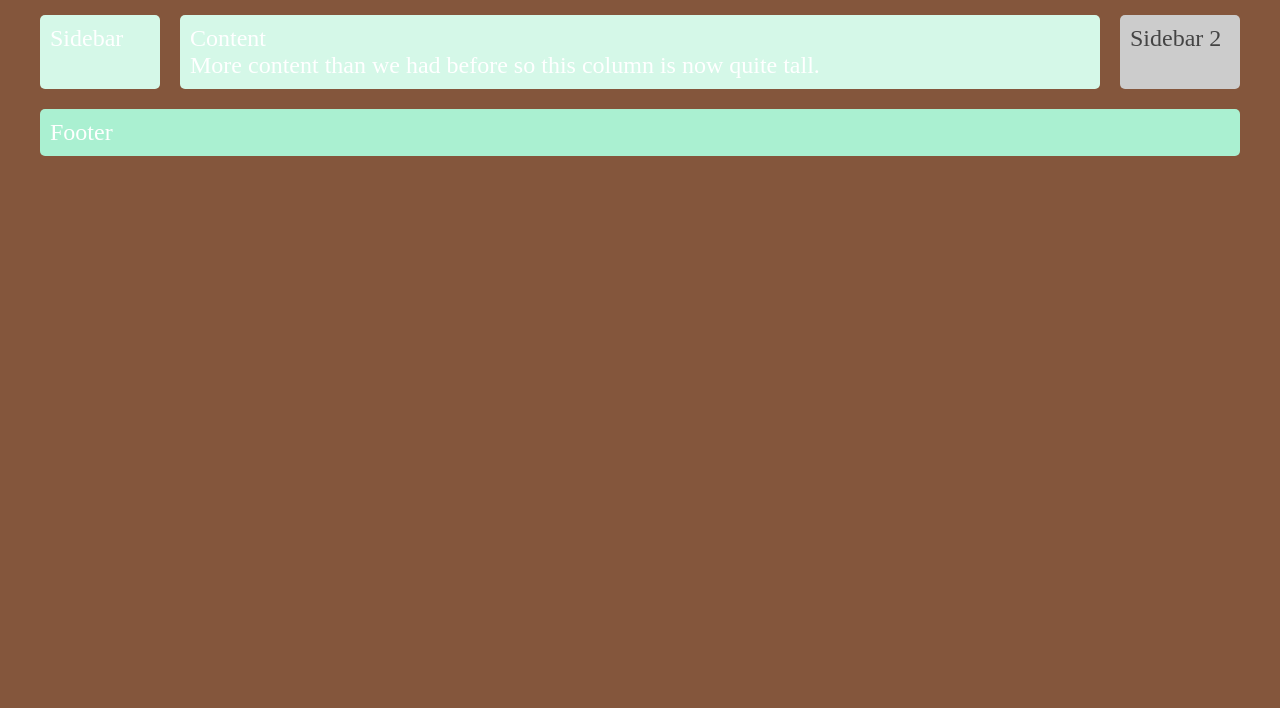
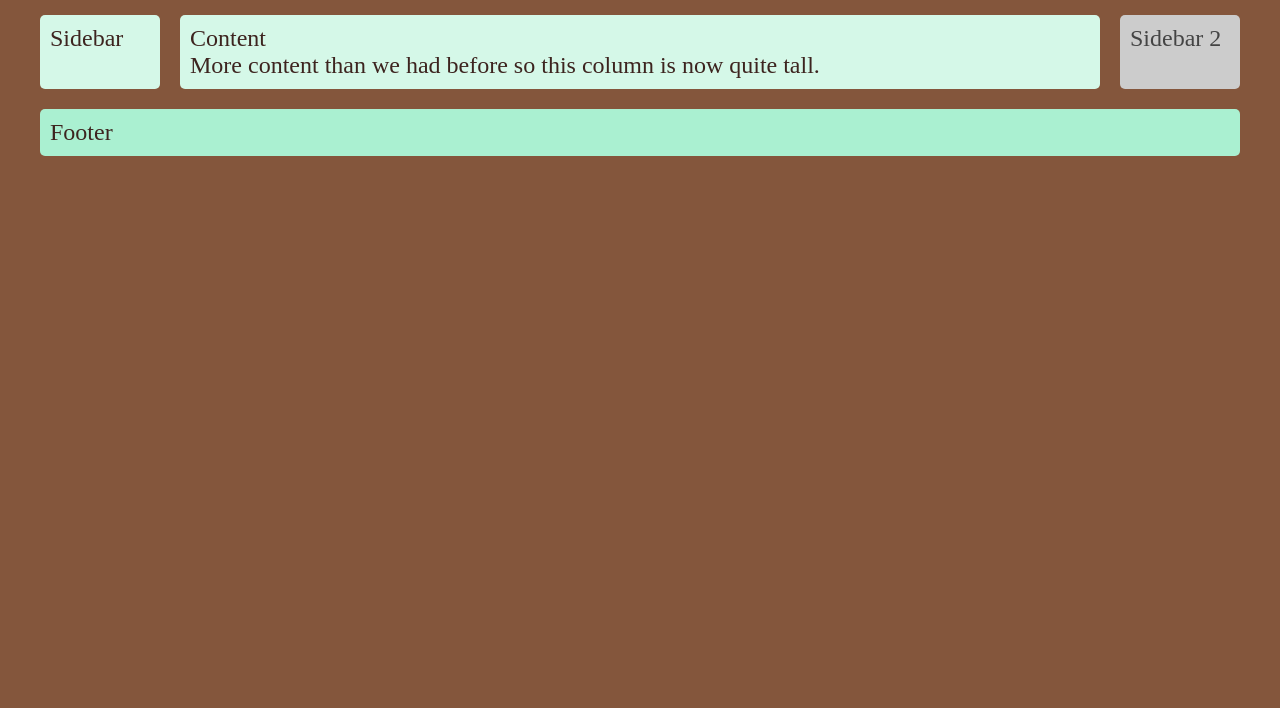
Before and after one commit to SlothDomination/exc2, a plain HTML site: page index.htm in a window 1280 px wide. Shown: the part 92-800 px from the top of the page. Drawn offline with Linux system fonts and the light colour scheme.

Commit message:
modifier couleur font de la class Box

```diff
--- a/css/style.css
+++ b/css/style.css
@@ -66,7 +66,7 @@ body {
 
   .box {
     background-color: #D5F8E8;
-    color: #fff;
+    color: #3D241F;
     border-radius: 5px;
     padding: 10px;
     font-size: 150%;
```
